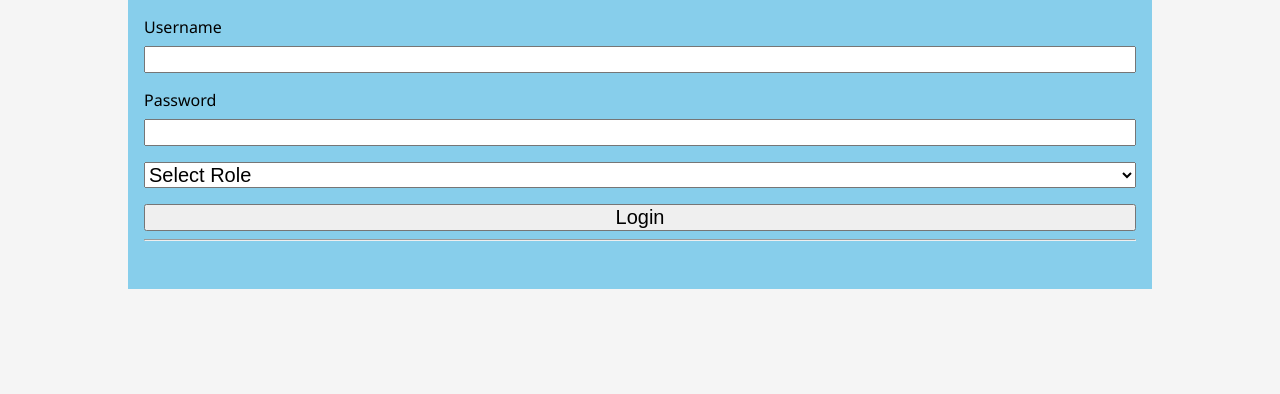
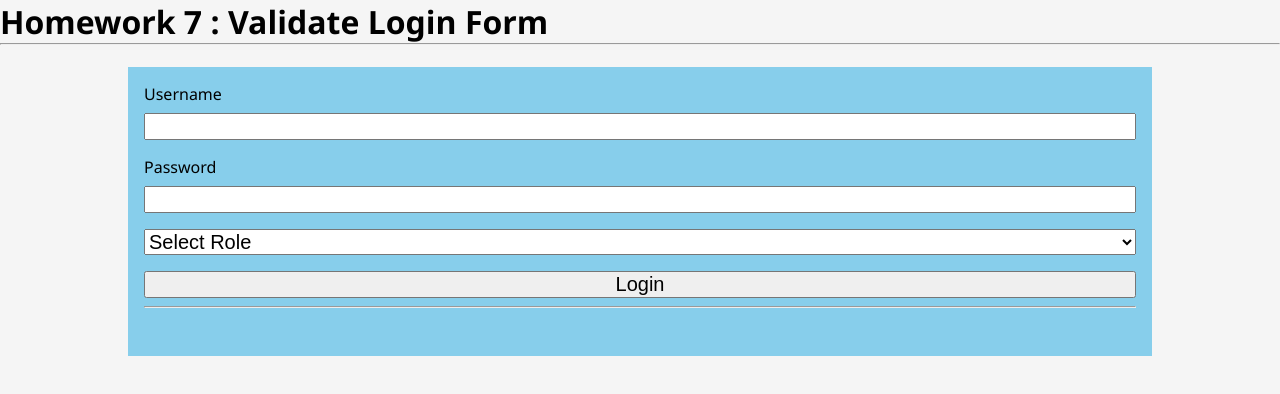
Before and after one commit to WitsaKrm/HW_validateForm, a plain HTML site: page index.html in a window 1280 px wide. Drawn offline with Linux system fonts and the light colour scheme.

Commit message:
update top of page

```diff
--- a/index.html
+++ b/index.html
@@ -1,4 +1,3 @@
-
 <!DOCTYPE html>
 <html>
   <head>
@@ -6,6 +5,9 @@
     <link rel="stylesheet" href="styles.css" />
   </head>
   <body>
+    <h1>Homework 7 : Validate Login Form</h1>
+    <hr />
+    <br />
     <form class="login-form">
       <label for="username">Username</label>
       <input type="text" id="username" />
```
